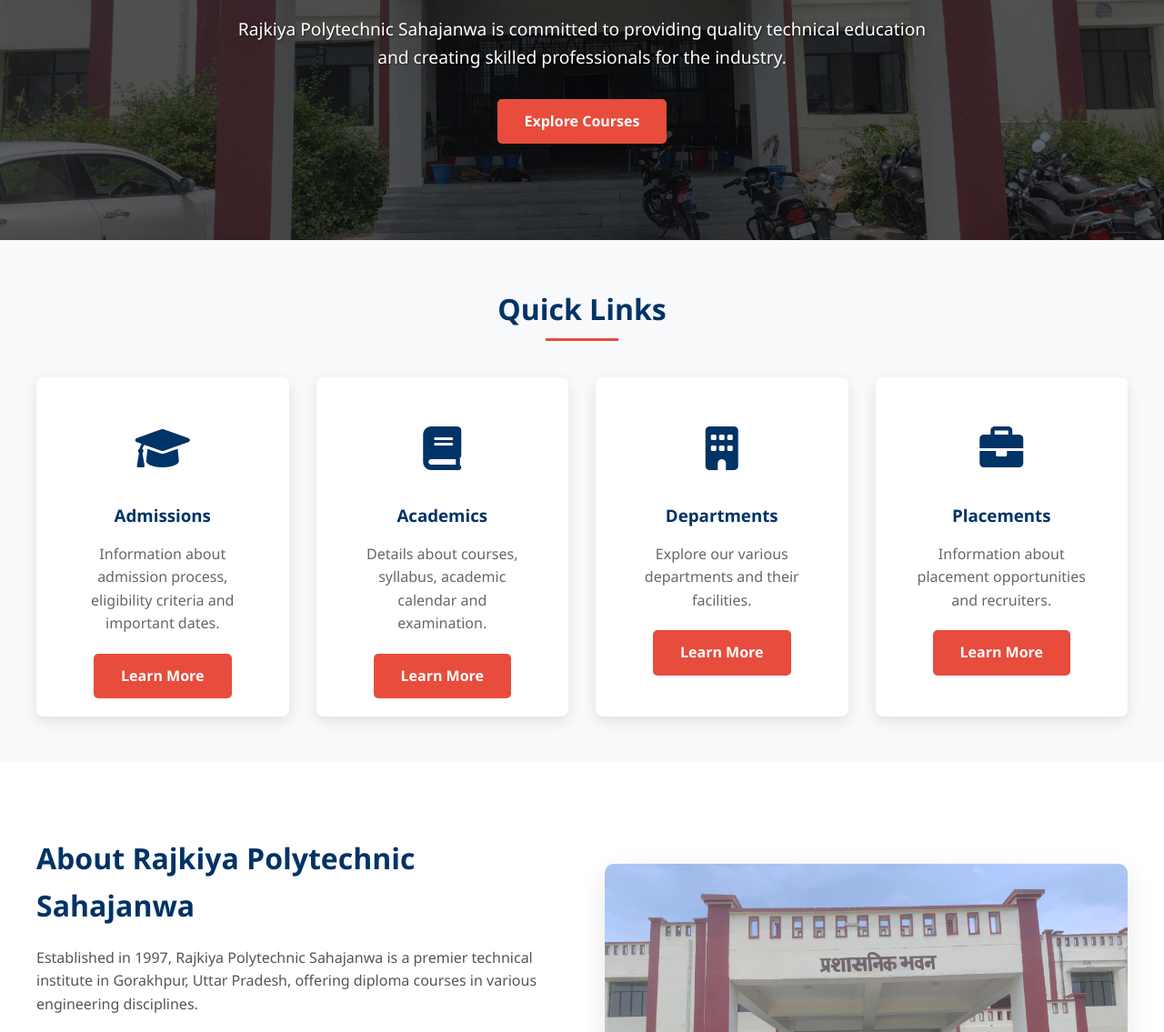
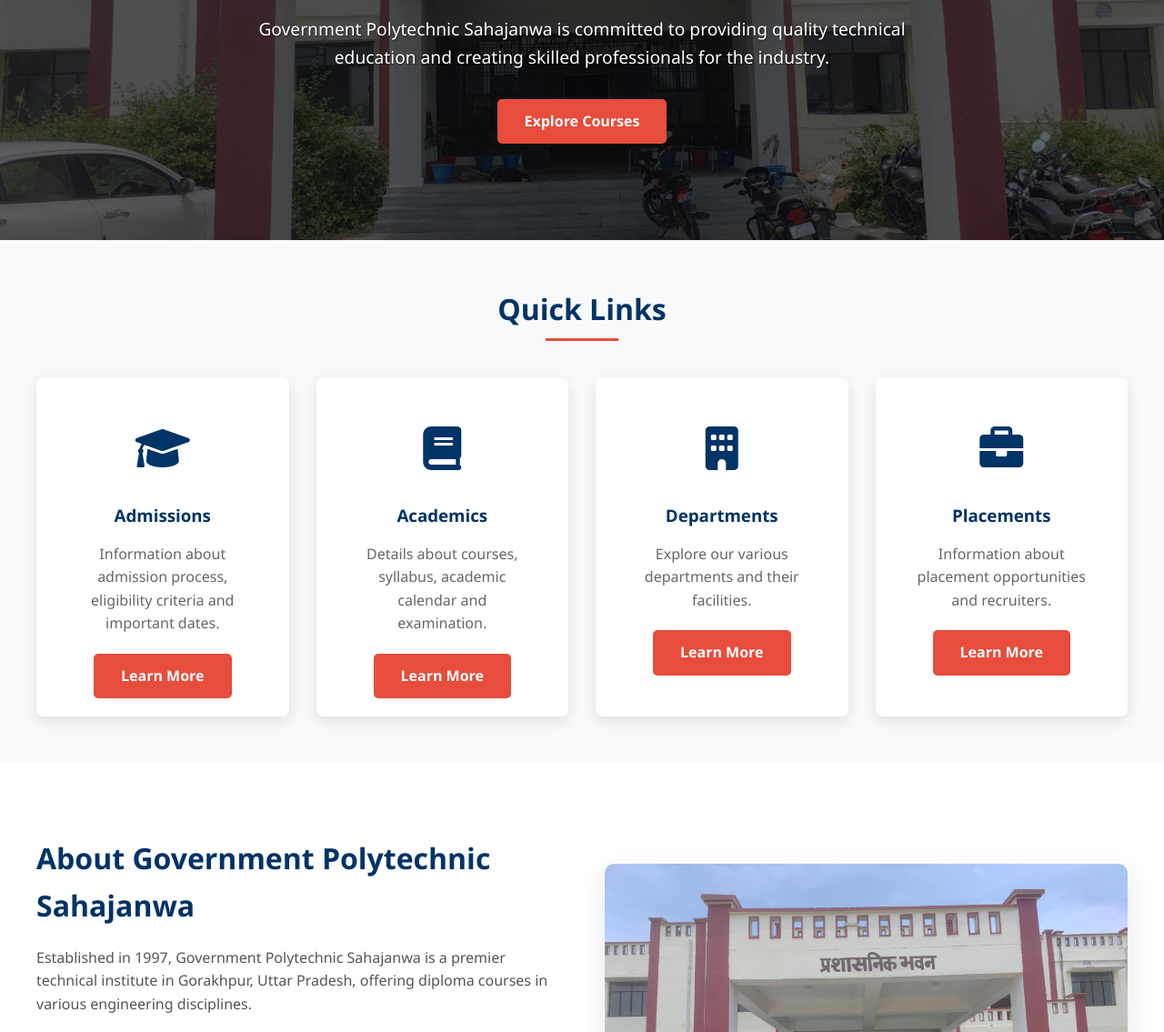
Before and after one commit to DineshKumar930/gps, a plain HTML site: page index.html in a window 1280 px wide. Shown: the part 392-1527 px from the top of the page at 91% size. Drawn offline with Linux system fonts and the light colour scheme.

Commit message:
Update index.html

```diff
--- a/index.html
+++ b/index.html
@@ -3,7 +3,7 @@
 <head>
     <meta charset="UTF-8">
     <meta name="viewport" content="width=device-width, initial-scale=1.0">
-    <title>Rajkiya Polytechnic Sahajanwa Gorakhpur</title>
+    <title>Government Polytechnic Sahajanwa Gorakhpur</title>
 	<link href="https://media-del1-2.cdn.whatsapp.net/v/t61.24694-24/491843411_3166717743491158_6494705642743030312_n.jpg?ccb=11-4&oh=01_Q5Aa2AHKe1ciS5n0mNIlP7oUwVqiJpJGbjwgqx15g76NO2uptA&oe=689ACAEC&_nc_sid=5e03e0&_nc_cat=104" rel="icon">
     <link rel="stylesheet" href="https://cdnjs.cloudflare.com/ajax/libs/font-awesome/6.0.0-beta3/css/all.min.css">
     <style>
@@ -574,7 +574,7 @@
             <div class="logo-container">
                 <img src="https://media-del1-2.cdn.whatsapp.net/v/t61.24694-24/491843411_3166717743491158_6494705642743030312_n.jpg?ccb=11-4&oh=01_Q5Aa2AHKe1ciS5n0mNIlP7oUwVqiJpJGbjwgqx15g76NO2uptA&oe=689ACAEC&_nc_sid=5e03e0&_nc_cat=104" alt="College Logo" class="logo">
                 <div class="college-name">
-                    <h1>Rajkiya Polytechnic Sahajanwa</h1>
+                    <h1>Government Polytechnic Sahajanwa</h1>
                     <p>Gorakhpur, Uttar Pradesh</p>
                 </div>
             </div>
@@ -641,7 +641,7 @@
     <section class="hero">
         <div class="hero-content">
             <h1>Empowering Technical Education Since 01-August-2025</h1>
-            <p>Rajkiya Polytechnic Sahajanwa is committed to providing quality technical education and creating skilled professionals for the industry.</p>
+            <p>Government Polytechnic Sahajanwa is committed to providing quality technical education and creating skilled professionals for the industry.</p>
             <a href="#" class="btn">Explore Courses</a>
         </div>
     </section>
@@ -691,8 +691,8 @@
     <section class="about">
         <div class="about-container">
             <div class="about-content">
-                <h2>About Rajkiya Polytechnic Sahajanwa</h2>
-                <p>Established in 1997, Rajkiya Polytechnic Sahajanwa is a premier technical institute in Gorakhpur, Uttar Pradesh, offering diploma courses in various engineering disciplines.</p>
+                <h2>About Government Polytechnic Sahajanwa</h2>
+                <p>Established in 1997, Government Polytechnic Sahajanwa is a premier technical institute in Gorakhpur, Uttar Pradesh, offering diploma courses in various engineering disciplines.</p>
                 <p>Our institute is affiliated with the Board of Technical Education, Uttar Pradesh, and approved by AICTE. We are committed to providing quality technical education to create skilled professionals for the industry.</p>
                 <p>With state-of-the-art infrastructure, experienced faculty, and industry-relevant curriculum, we strive to nurture innovation and excellence among our students.</p>
                 <a href="#" class="btn">Read More</a>
@@ -790,7 +790,7 @@
         <div class="footer-container">
             <div class="footer-col">
                 <h3>About Us</h3>
-                <p>Rajkiya Polytechnic Sahajanwa is a premier technical institute in Gorakhpur, Uttar Pradesh, offering quality diploma education in various engineering disciplines.</p>
+                <p>Government Polytechnic Sahajanwa is a premier technical institute in Gorakhpur, Uttar Pradesh, offering quality diploma education in various engineering disciplines.</p>
                 <div class="social-links">
                     <a href="#"><i class="fab fa-facebook-f"></i></a>
                     <a href="#"><i class="fab fa-twitter"></i></a>
```
